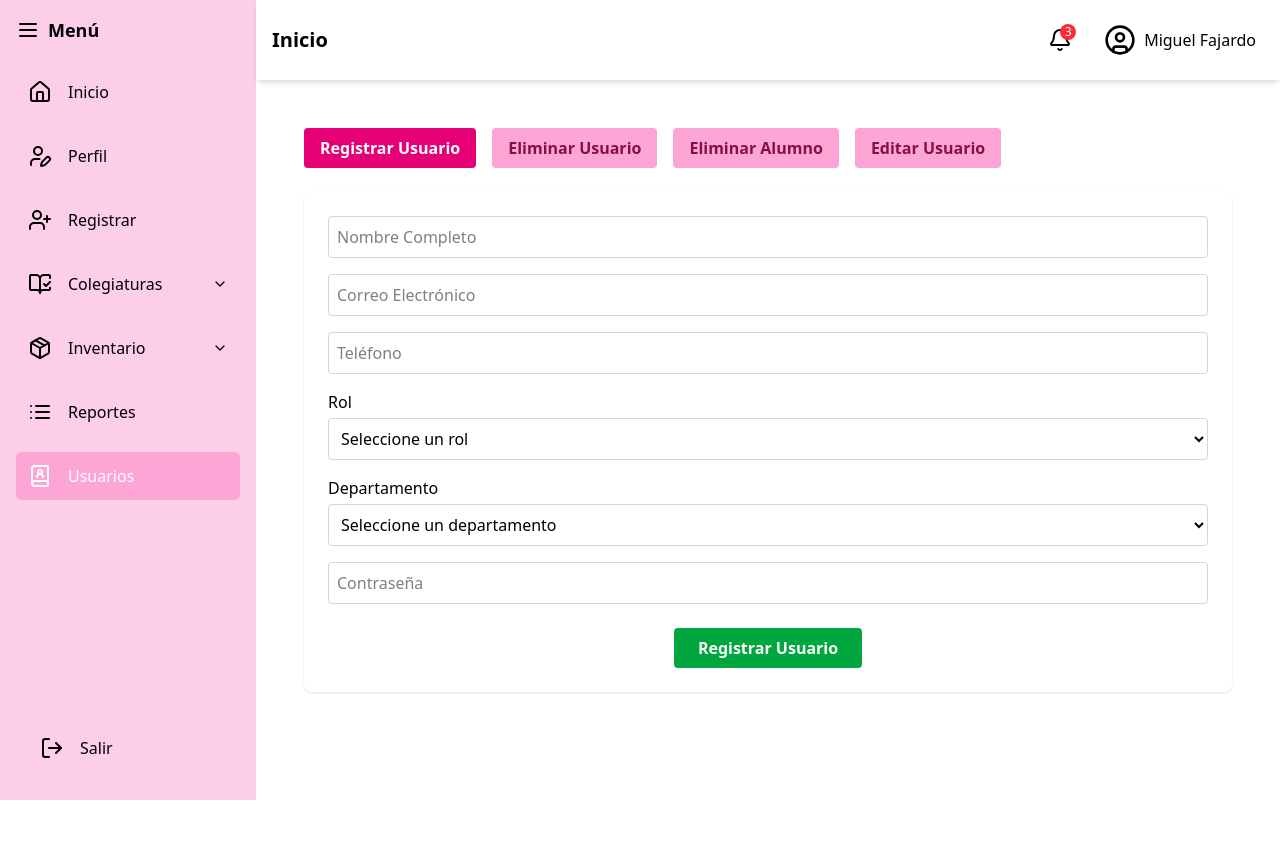
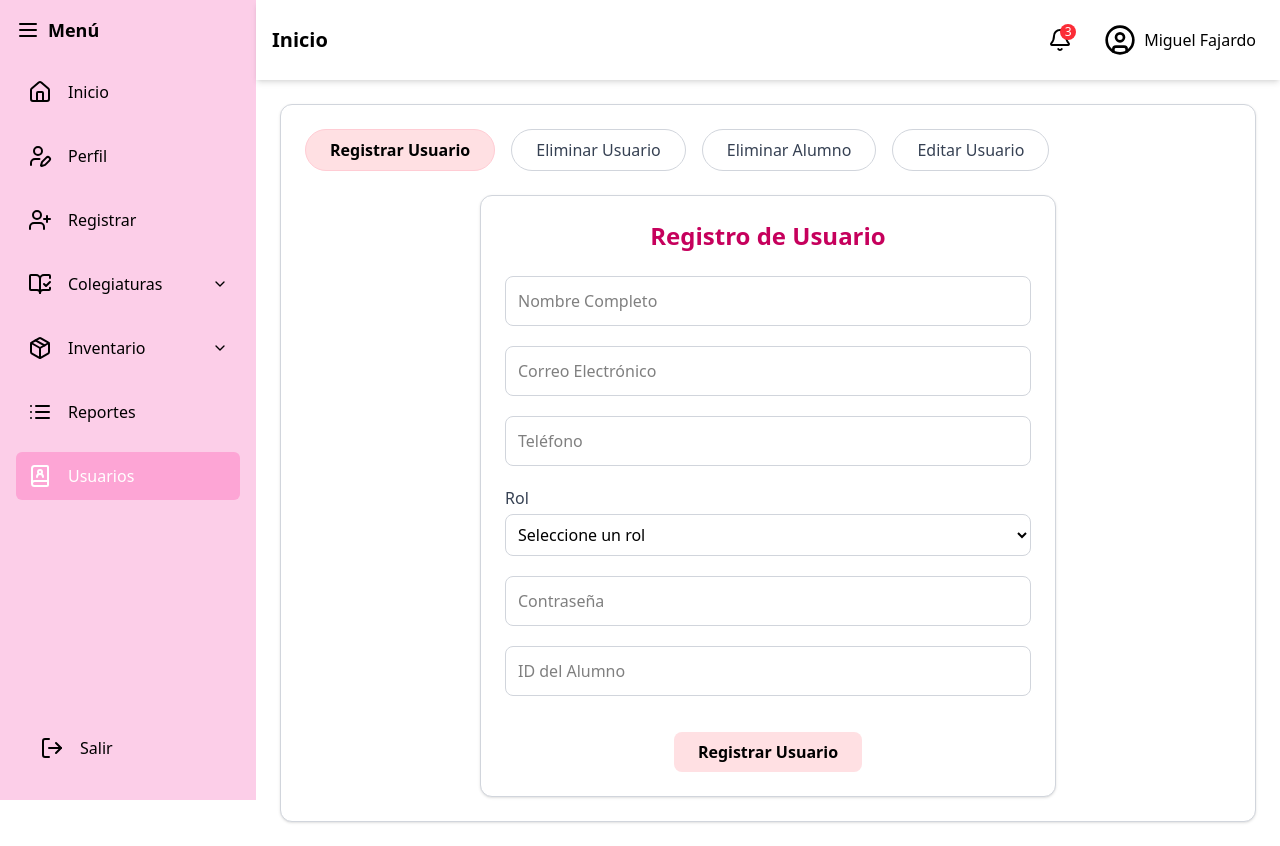
Before and after one commit to Mikelitom/DacPaCopia, a Next.js app: page /admin-dashboard/registerC in a window 1280 px wide. Before the commit the page ends 800 px from the top, so only its background shows below. Built offline with nearby package versions, Linux system fonts and the light colour scheme.

Commit message:
DISEÑO REGISTRAR USUARIO

```diff
--- a/src/app/admin-dashboard/registerC/AltaUsuario.tsx
+++ b/src/app/admin-dashboard/registerC/AltaUsuario.tsx
@@ -1,37 +1,58 @@
 import { useState } from "react";
 import { supabase } from "../../lib/supabaseClient";
+
 export default function AltaUsuario() {
   const [formData, setFormData] = useState({
     nombre_completo: "",
     correo: "",
-        teléfono: "",
-        departamento: "",
+    telefono: "",
     contraseña: "",
     rol: "",
+    id_alumno: "", // nuevo campo para conexión automática
   });
 
   const handleChange = (e: React.ChangeEvent<HTMLInputElement | HTMLSelectElement>) => {
     const { name, value } = e.target;
-    setFormData(prev => ({ ...prev, [name]: value }));
+    let nuevo = value;
+
+    // Validación para permitir solo números en el campo telefono y id_alumno
+    if (name === "telefono" || name === "id_alumno") {
+      nuevo = value.replace(/[^0-9]/g, "");
+    }
+
+    setFormData(prev => ({ ...prev, [name]: nuevo }));
   };
 
   const handleSubmit = async (e: React.FormEvent) => {
     e.preventDefault();
 
-    console.log("🚀 Registrando usuario:", formData);
+    if (!formData.id_alumno || isNaN(parseInt(formData.id_alumno))) {
+      alert("❌ Debes ingresar un ID de alumno válido.");
+      return;
+    }
 
     try {
-      const { error } = await supabase
-        .from("Usuario")
-        .insert([{
+      // 🔍 Validar que el alumno exista en la BD
+      const { data: alumnoExiste, error: errorAlumno } = await supabase
+        .from("Alumno")
+        .select("id_alumno")
+        .eq("id_alumno", parseInt(formData.id_alumno))
+        .single();
+
+      if (errorAlumno || !alumnoExiste) {
+        alert("❌ El ID del alumno no existe. Por favor verifica.");
+        return;
+      }
+
+      // ✅ Si existe, registrar el usuario
+      const { error } = await supabase.from("Usuario").insert([{
         nombre_completo: formData.nombre_completo,
         correo: formData.correo,
-            teléfono: formData.teléfono,
-            departamento: formData.departamento,
+        telefono: formData.telefono,
         contraseña: formData.contraseña,
         rol: formData.rol,
         estado: "Activo",
-            id_padre: 2,
+        id_alumno: parseInt(formData.id_alumno),
       }]);
 
       if (error) throw error;
@@ -40,69 +61,57 @@ export default function AltaUsuario() {
       setFormData({
         nombre_completo: "",
         correo: "",
-        teléfono: "",
-        departamento: "",
+        telefono: "",
         contraseña: "",
         rol: "",
+        id_alumno: "",
       });
 
     } catch (err: any) {
-      console.error("❌ Error al registrar:", err.message || err);
       alert(`❌ Error al registrar usuario: ${err.message}`);
     }
   };
 
+  return (
+    <div className="p-6 rounded-xl border border-gray-300 shadow-sm bg-white max-w-xl mx-auto">
+      <h2 className="text-2xl font-bold mb-6 text-center text-pink-700">Registro de Usuario</h2>
+      <form onSubmit={handleSubmit} className="space-y-5">
 
+        <Input name="nombre_completo" placeholder="Nombre Completo" value={formData.nombre_completo} onChange={handleChange} />
+        <Input name="correo" type="email" placeholder="Correo Electrónico" value={formData.correo} onChange={handleChange} />
+        <Input name="telefono" placeholder="Teléfono" value={formData.telefono} onChange={handleChange} />
 
-  return (
-    <form onSubmit={handleSubmit} className="space-y-4">
-  <Input name="nombre_completo" placeholder="Nombre Completo" value={formData.nombre_completo} onChange={handleChange} />
-  <Input name="correo" placeholder="Correo Electrónico" type="email" value={formData.correo} onChange={handleChange} />
-  <Input name="teléfono" placeholder="Teléfono" value={formData.teléfono} onChange={handleChange} />
-
-  {/* Rol (Administrador o Colaborador) */}
         <div>
-  <label htmlFor="rol" className="block font-medium mb-1">Rol</label>
+          <label htmlFor="rol" className="block font-medium mb-1 text-gray-700">Rol</label>
           <select
             name="rol"
             id="rol"
             value={formData.rol}
             onChange={handleChange}
-    className="w-full p-2 border border-gray-300 rounded focus:outline-none focus:ring-2 focus:ring-pink-400"
+            className="w-full p-2 border border-gray-300 rounded-lg focus:outline-none focus:ring-2 focus:ring-pink-400"
+            required
           >
             <option value="">Seleccione un rol</option>
-    <option value="Administrador">Administrador</option>
+            <option value="Madre">Madre</option>
             <option value="Padre">Padre</option>
+            <option value="Tutor">Tutor</option>
           </select>
         </div>
 
-{/* Departamento (Secretario, Tesorero, Director) */}
-<div>
-  <label htmlFor="departamento" className="block font-medium mb-1">Departamento</label>
-  <select
-    name="departamento"
-    id="departamento"
-    value={formData.departamento}
-    onChange={handleChange}
-    className="w-full p-2 border border-gray-300 rounded focus:outline-none focus:ring-2 focus:ring-pink-400"
-  >
-    <option value="">Seleccione un departamento</option>
-    <option value="Secretario">Secretario</option>
-    <option value="Tesorero">Tesorero</option>
-    <option value="Director">Director</option>
-  </select>
-</div>
-
-
         <Input name="contraseña" placeholder="Contraseña" type="password" value={formData.contraseña} onChange={handleChange} />
 
-  <div className="text-center mt-6">
-    <button type="submit" className="bg-green-600 text-white font-bold px-6 py-2 rounded hover:bg-green-700 transition">
+        <Input name="id_alumno" placeholder="ID del Alumno" value={formData.id_alumno} onChange={handleChange} />
+
+        <div className="flex justify-center pt-4">
+          <button
+            type="submit"
+            className="bg-[#FFE0E3] hover:bg-[#ffccd4] text-black font-semibold py-2 px-6 rounded-lg transition"
+          >
             Registrar Usuario
           </button>
         </div>
       </form>
-
+    </div>
   );
 }
 
@@ -116,7 +125,7 @@ function Input({ name, value, onChange, placeholder, type = "text" }: { name: st
         onChange={onChange}
         placeholder={placeholder}
         required
-        className="w-full p-2 border border-gray-300 rounded focus:outline-none focus:ring-2 focus:ring-pink-400"
+        className="w-full p-3 border border-gray-300 rounded-lg focus:outline-none focus:ring-2 focus:ring-pink-400"
       />
     </div>
   );
--- a/src/app/admin-dashboard/registerC/Registrer_Collab.tsx
+++ b/src/app/admin-dashboard/registerC/Registrer_Collab.tsx
@@ -10,56 +10,31 @@ export default function RegistrerCollab() {
   const [activeTab, setActiveTab] = useState<"alta" | "baja" | "bajaAlumno" | "editar">("alta");
 
   return (
-    <div className="max-w-5xl mx-auto p-6">
+    <div className="p-6 rounded-xl border border-gray-300 shadow-sm bg-white">
       {/* Tabs de navegación */}
-      <div className="flex space-x-4 mb-6">
-        <button
-          onClick={() => setActiveTab("alta")}
-          className={`px-4 py-2 font-bold rounded ${
-            activeTab === "alta"
-              ? "bg-pink-600 text-white"
-              : "bg-pink-300 text-pink-900"
-          }`}
-        >
-          Registrar Usuario
-        </button>
-
-        <button
-          onClick={() => setActiveTab("baja")}
-          className={`px-4 py-2 font-bold rounded ${
-            activeTab === "baja"
-              ? "bg-pink-600 text-white"
-              : "bg-pink-300 text-pink-900"
-          }`}
-        >
-          Eliminar Usuario
-        </button>
-
-        <button
-          onClick={() => setActiveTab("bajaAlumno")}
-          className={`px-4 py-2 font-bold rounded ${
-            activeTab === "bajaAlumno"
-              ? "bg-pink-600 text-white"
-              : "bg-pink-300 text-pink-900"
-          }`}
-        >
-          Eliminar Alumno
-        </button>
-
-        <button
-          onClick={() => setActiveTab("editar")}
-          className={`px-4 py-2 font-bold rounded ${
-            activeTab === "editar"
-              ? "bg-pink-600 text-white"
-              : "bg-pink-300 text-pink-900"
-          }`}
-        >
-          Editar Usuario
-        </button>
+      <div className="flex flex-wrap gap-4 mb-6">
+        {[
+          { id: "alta", label: "Registrar Usuario" },
+          { id: "baja", label: "Eliminar Usuario" },
+          { id: "bajaAlumno", label: "Eliminar Alumno" },
+          { id: "editar", label: "Editar Usuario" },
+        ].map((tab) => (
+          <button
+            key={tab.id}
+            onClick={() => setActiveTab(tab.id as any)}
+            className={`px-6 py-2 rounded-full border transition-colors duration-200 ${
+              activeTab === tab.id
+                ? "bg-[#FFE0E3] border-[#ffccd4] text-black font-semibold"
+                : "bg-white border-gray-300 text-gray-700 hover:bg-gray-100"
+            }`}
+          >
+            {tab.label}
+          </button>
+        ))}
       </div>
 
-      {/* Contenido de cada pestaña */}
-      <div className="bg-white p-6 rounded-lg shadow">
+      {/* Contenido dinámico */}
+      <div className="mt-6">
         {activeTab === "alta" && <AltaUsuario />}
         {activeTab === "baja" && <ListaUsuarios />}
         {activeTab === "bajaAlumno" && <BajaAlumno />}
```
Lines whose indentation alone changed are shown as unchanged.
